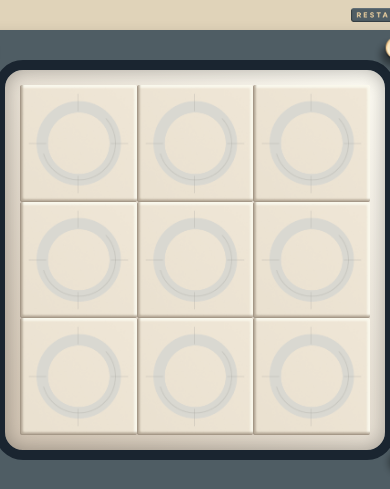
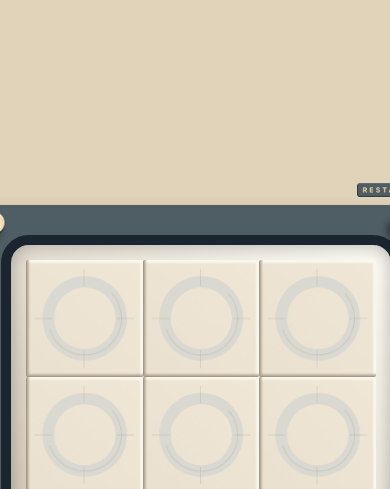
Before and after one commit to veda-sri-varsha/Tic-Tac-Toe-Game-, a plain HTML site: page index.html in a window 390 px wide. Shown: the top 489 px of the page. Drawn offline with Linux system fonts and the light colour scheme.

Commit message:
Update style.css

```diff
--- a/style.css
+++ b/style.css
@@ -201,26 +201,30 @@
 
 @media screen and (max-width: 900px) {
 
+  .game-wrapper{
+    margin-top: 200px;
+    margin-left: 12px;
+    /* overflow: hidden; */
+  }
+
   .game-container{
     flex-wrap: wrap;
-      align-items: center;
-      justify-content: center;
-      display:block;
+    justify-items: center;
   }
 
   .gameboard {
-      display: grid;
     grid-template-rows: repeat(3, 18vw);
     grid-template-columns: repeat(3, 18vw);
+    justify-content: center;
   }
 
-    .result-img {
-      max-width: 880px;
+  .next-round , .restart-button {
+    margin-top: -45px;
+    cursor: pointer;
   }
 
-    .next-round, .restart-button{
-      max-width:152px;
-      margin-top: -20px;
+  .next-round{
+   margin-left: -15px;
   }
 
 }
```
Lines whose indentation alone changed are shown as unchanged.
